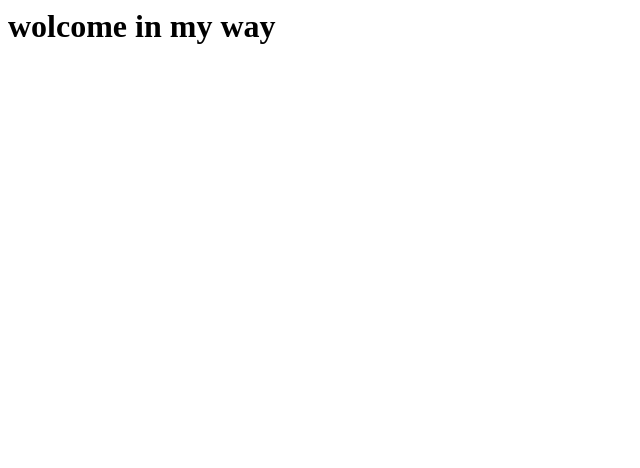
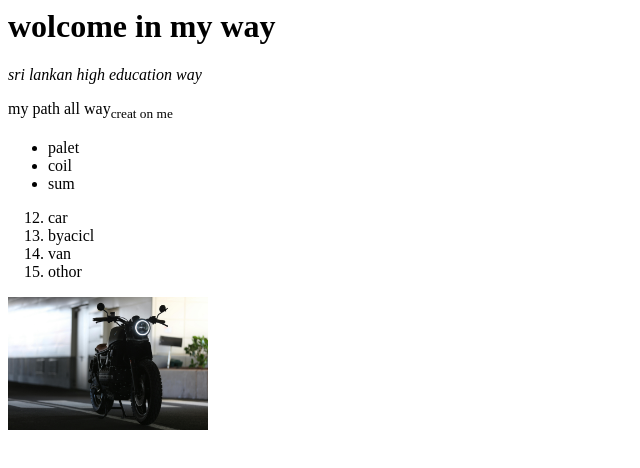
Before and after one commit to Senaweera/youtube-test-rm01, a plain HTML site: page index.html in a window 1280 px wide. Shown: the whole page, without its empty margins (0-640 px from the left). Drawn offline with Linux system fonts and the light colour scheme.

Commit message:
web site photo01.jpg file

```diff
--- a/index.html
+++ b/index.html
@@ -4,6 +4,19 @@
         </title>
     </head>
     <body>
-        <h1> wolcome in my way</h1>
+        <h1> <b>wolcome in my way</b></h1>
+        <p><em>sri lankan high education way</em></p>
+        <p>my path all way<sub>creat on me</sub></p>
+             <ul><li>palet</li>
+                <li>coil</li>
+                <li>sum</li>
+            </ul>
+            <ol start="12">
+                <li>car</li>
+                <li>byacicl</li>
+                <li>van</li>
+                <li>othor</li>
+            </ol>
+            <img src="pexels-giorgio-de-angelis-482403-1413412.jpg" alt="vahicale of sri lanka" width="200"heght="200">
     </body>
 </html>
```
Also changed, not shown: pexels-giorgio-de-angelis-482403-1413412.jpg (added).
